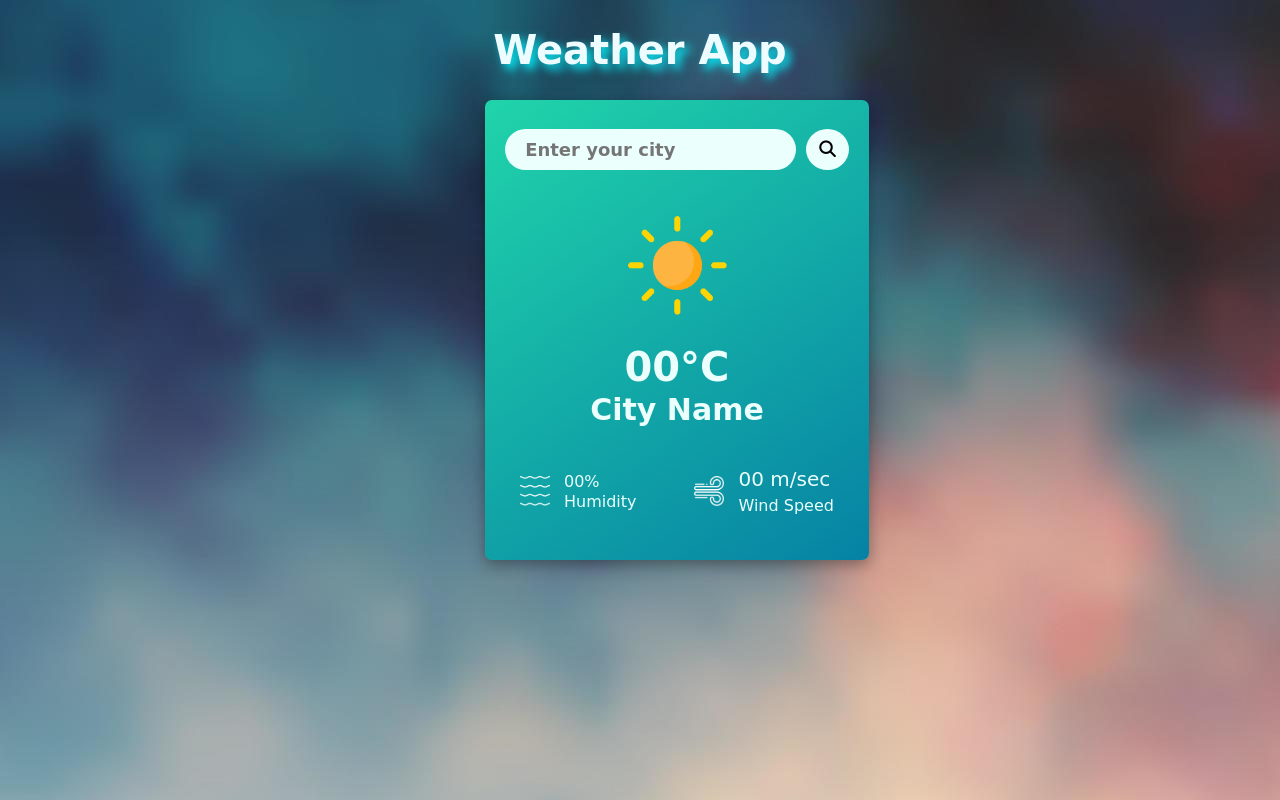
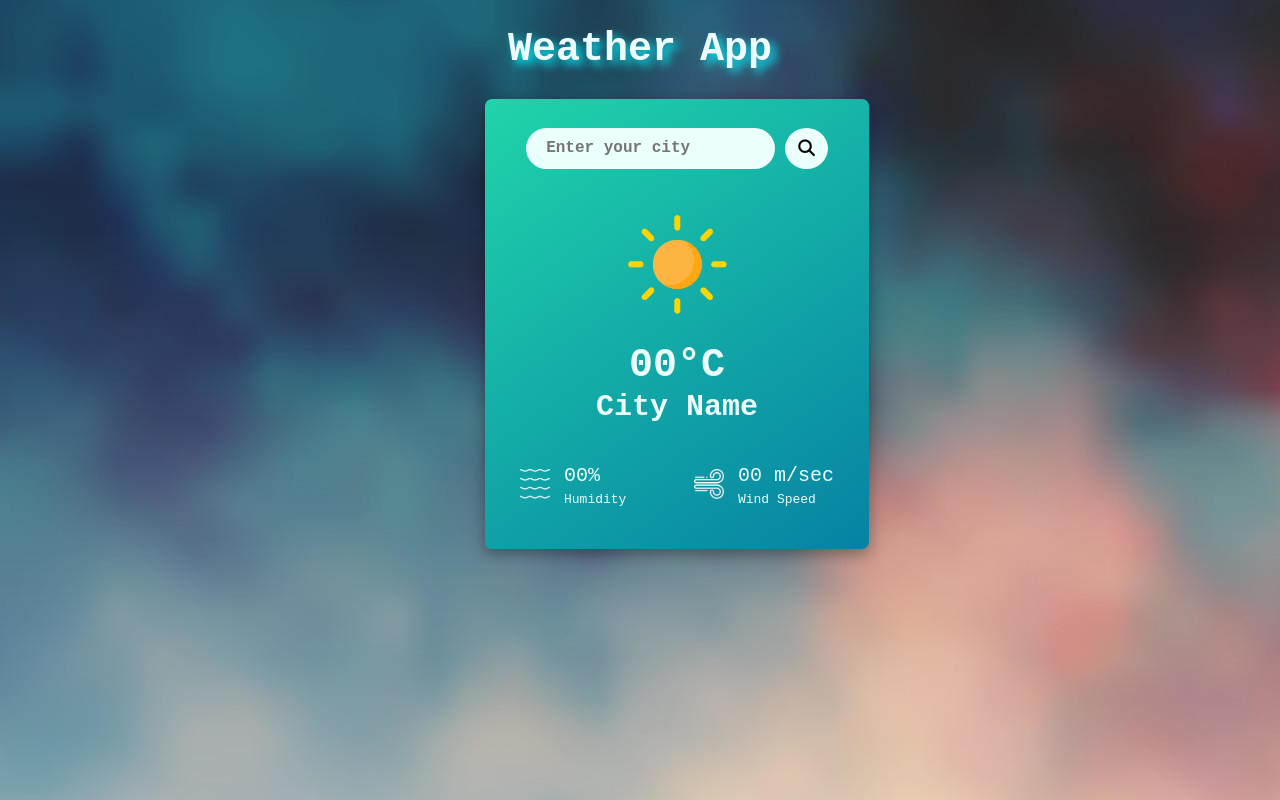
Before and after one commit to ujjwalanand678/javascript-weather-app, a plain HTML site: page index.html in a window 1280 px wide. Drawn offline with Linux system fonts and the light colour scheme.

Commit message:
style changes

```diff
--- a/styles.css
+++ b/styles.css
@@ -3,7 +3,7 @@ body {
   height: 100%;
   color: #ebfffc;
   background-image: url(./image/dark-sky-clouds.jpg);
-  font-family: cursive;
+  font-family: monospace;
 }
 .heading {
   text-align: center;
@@ -36,7 +36,7 @@ body {
   background-color: #ebfffc;
   color: black;
   margin-right: 10px;
-  font-family: cursive;
+  font-family: monospace;
 }
 .city-name:focus {
   outline: none;
@@ -80,7 +80,7 @@ body {
 .wind-1 {
   margin-top: -15px;
 }
-.humidity,
+.humidity-0,
 .wind {
   font-size: 20px;
 
```
